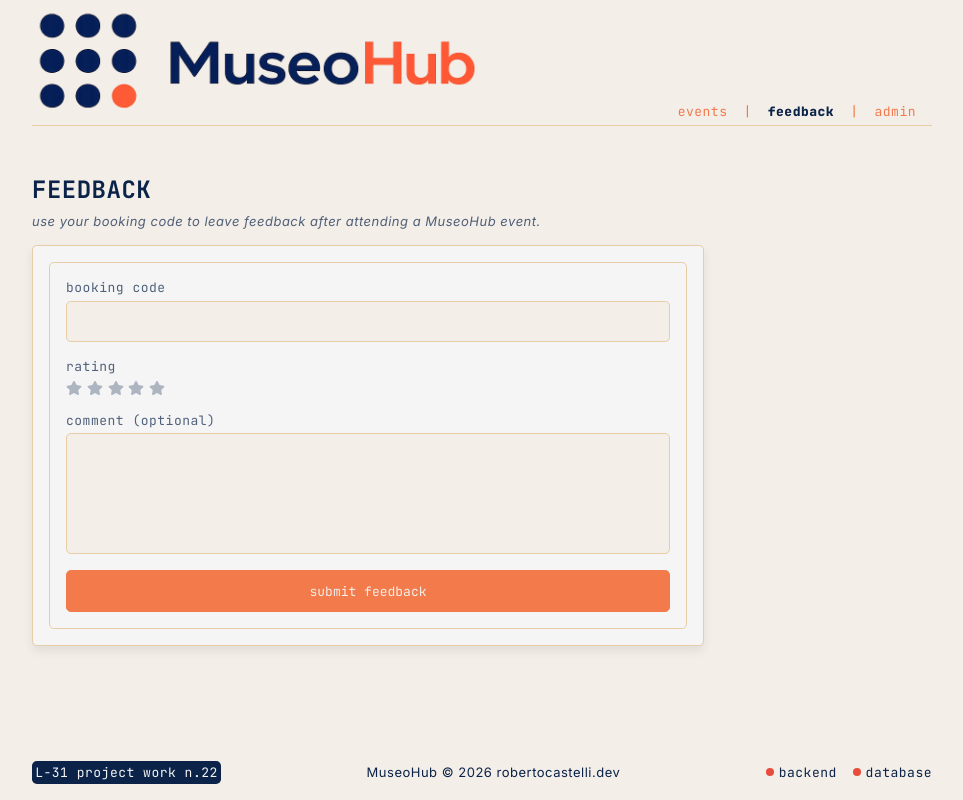
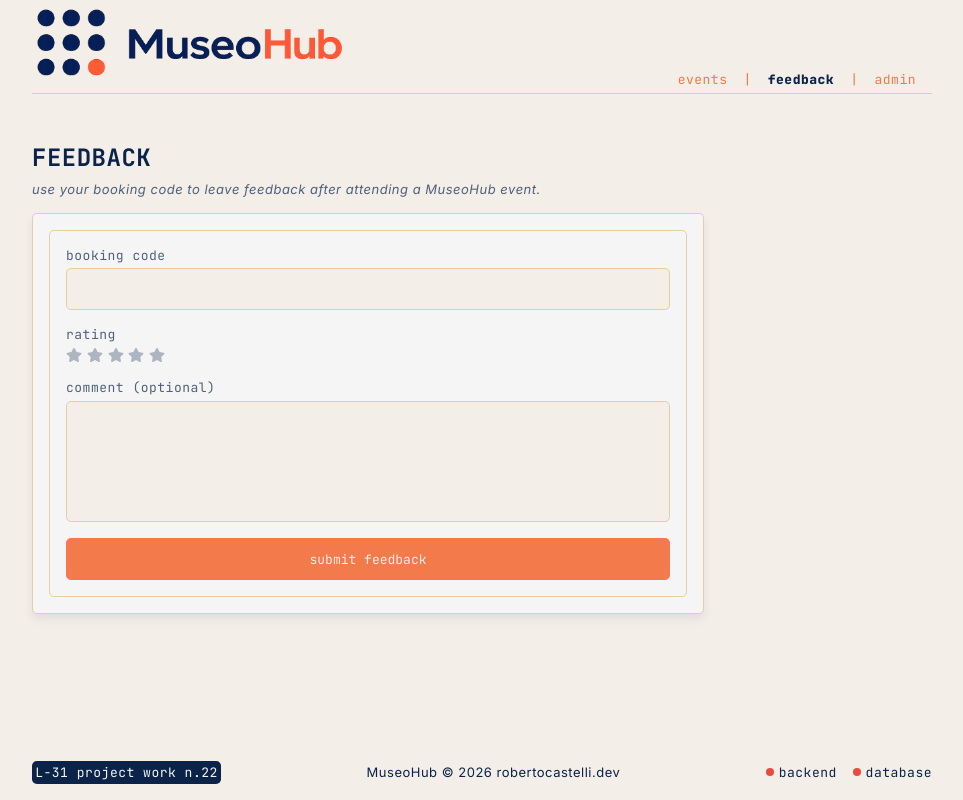
Before and after one commit to RobertoCastelli/museo-hub, a React (Vite) app in the folder client/: page /feedback in a window 1280 px wide. Shown: the whole page, without its empty margins (158-1121 px from the left). Built offline with nearby package versions, Linux system fonts and the light colour scheme; no server answers.

Commit message:
client: link logo to homepage

```diff
--- a/client/src/components/Header.jsx
+++ b/client/src/components/Header.jsx
@@ -1,12 +1,18 @@
 import React from "react";
+import { Link } from "react-router-dom";
 import Navbar from "./Navbar";
 import logo from "../assets/logo.png";
 
 function Header() {
   return (
     <header className="header-container">
-      <img className="header-logo" src={logo} alt="museum event placeholder" />
-
+      <Link to="/">
+        <img
+          className="header-logo"
+          src={logo}
+          alt="museum event placeholder"
+        />
+      </Link>
       <Navbar />
     </header>
   );
```
